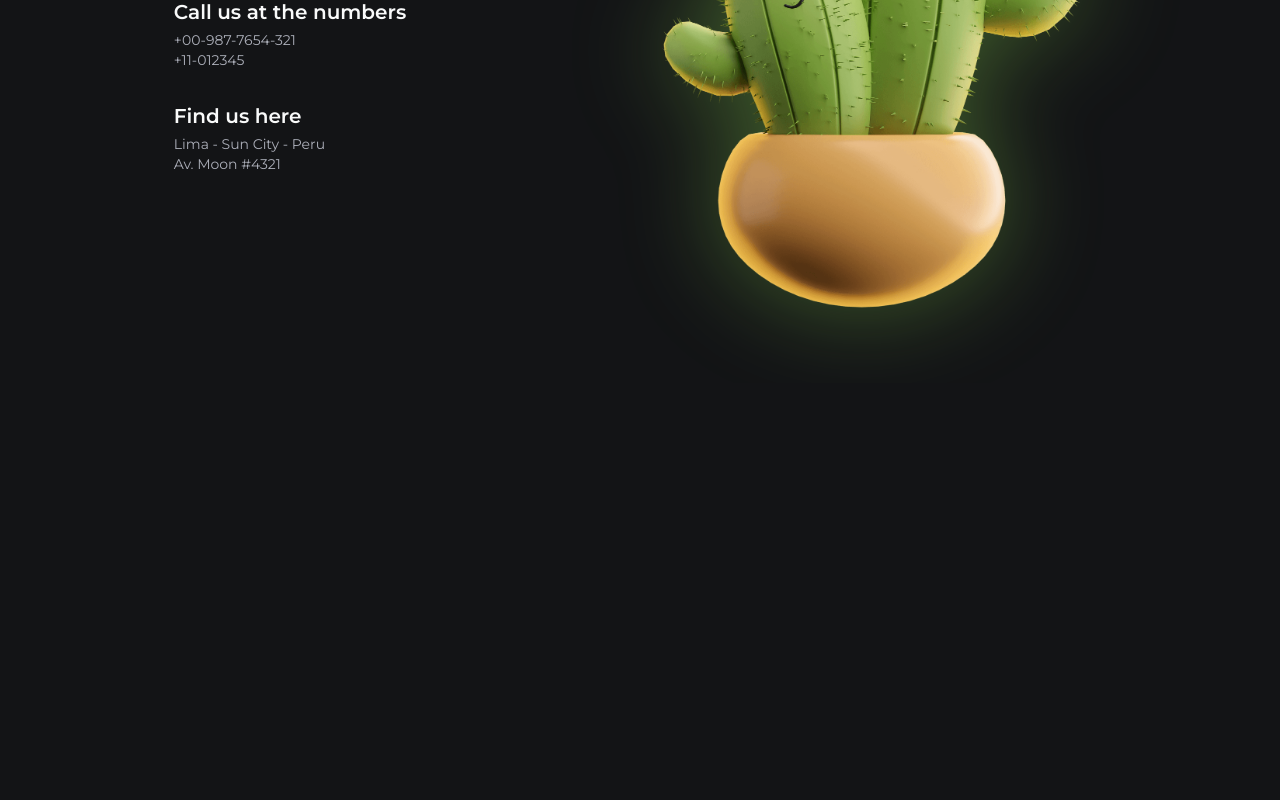
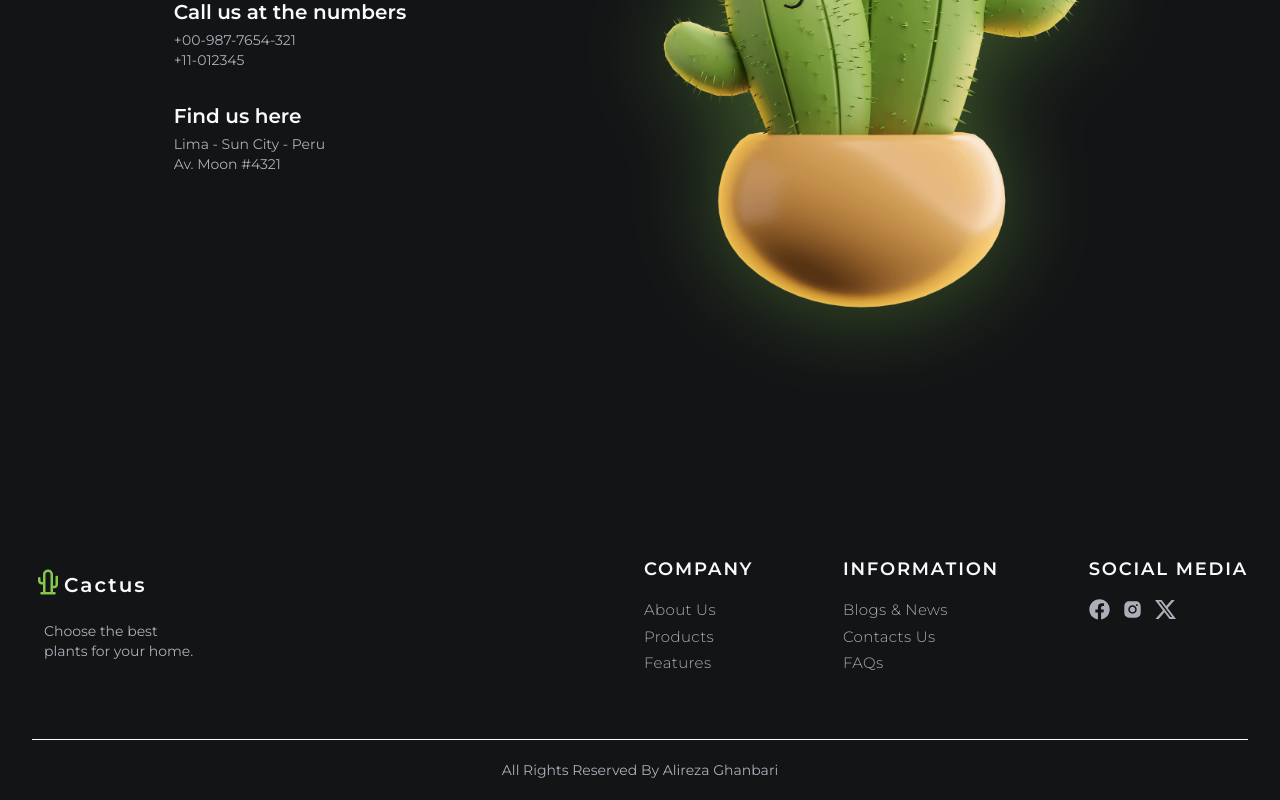
Before and after one commit to Alireza-ghanbari/cactus-shop, a React (Vite) app: page / in a window 1280 px wide. Shown: the part 4068-4868 px from the top of the page. Before the commit the page ends 4451 px from the top, so only its background shows below. Built offline with nearby package versions, Linux system fonts and the light colour scheme.

Commit message:
complete footer

```diff
--- a/src/pages/Home.jsx
+++ b/src/pages/Home.jsx
@@ -10,12 +10,14 @@ import shopcactus4 from "../assets/shop-cactus-4.png";
 import shopcactus5 from "../assets/shop-cactus-5.png";
 import carecactus from "../assets/care-cactus.png";
 import contactcactus from "../assets/contact-cactus.png";
-import { FaArrowRight } from "react-icons/fa";
+import favicon from "../assets/favicon.png";
+import { FaArrowRight, FaFacebook } from "react-icons/fa";
 import { IoBagOutline } from "react-icons/io5";
 import { ImCheckboxChecked } from "react-icons/im";
 import { MdEmail } from "react-icons/md";
 import { BiLogoTelegram, BiSolidPhoneCall } from "react-icons/bi";
-import { BsTelegram } from "react-icons/bs";
+import {  BsTwitterX } from "react-icons/bs";
+import { AiFillInstagram } from "react-icons/ai";
 
 export default function Home() {
   return (
@@ -262,16 +264,24 @@ export default function Home() {
             <div className="flex items-center lg:items-start flex-col gap-2">
               <h2 className="text-title text-xl font-semibold">Write to us</h2>
               <div className="flex items-center lg:items-start gap-2">
-                <BiLogoTelegram className="text-darkGrenn cursor-pointer" size={22} />
+                <BiLogoTelegram
+                  className="text-darkGrenn cursor-pointer"
+                  size={22}
+                />
                 <MdEmail className="text-darkGrenn cursor-pointer" size={22} />
-                <BiSolidPhoneCall className="text-darkGrenn cursor-pointer" size={22} />
+                <BiSolidPhoneCall
+                  className="text-darkGrenn cursor-pointer"
+                  size={22}
+                />
               </div>
             </div>
             <div className="flex items-center lg:items-start flex-col gap-1">
-              <h2 className="text-title text-xl font-semibold">Call us at the numbers</h2>
+              <h2 className="text-title text-xl font-semibold">
+                Call us at the numbers
+              </h2>
               <div className="flex flex-col items-center lg:items-start text-sm">
-                 <p>+00-987-7654-321</p>
-                 <p>+11-012345</p>
+                <p>+00-987-7654-321</p>
+                <p>+11-012345</p>
               </div>
             </div>
             <div className="flex items-center lg:items-start flex-col gap-1">
@@ -287,6 +297,69 @@ export default function Home() {
           </div>
         </div>
       </div>
+
+      {/* footer */}
+      <div className="flex lg:flex-row flex-col items-start lg:items-center lg:justify-between lg:mt-48 mt-14 gap-10 lg:gap-2 pb-12">
+        <div className="flex flex-col items-start justify-start gap-5 flex-1">
+          <div className="flex items-center justify-start">
+            <img src={favicon} className="w-8 h-8 translate-y-[-3px]" />
+            <h1 className="font-semibold text-xl text-title xs:tracking-widest">
+              Cactus
+            </h1>
+          </div>
+          <p className="text-sm lg:ml-3">
+            Choose the best <br /> plants for your home.
+          </p>
+        </div>
+
+        <div className="flex flex-wrap flex-col sm:flex-row justify-start lg:justify-between lg:items-start flex-1 gap-10 lg:gap-0">
+          <div className="flex flex-col gap-1">
+            <h2 className="text-title text-lg font-semibold tracking-widest mb-3">
+              COMPANY
+            </h2>
+            <p className="text-[15px] tracking-wide font-light hover:text-title duration-100 cursor-pointer">
+              About Us
+            </p>
+            <p className="text-[15px] tracking-wide font-light hover:text-title duration-100 cursor-pointer">
+              Products
+            </p>
+            <p className="text-[15px] tracking-wide font-light hover:text-title duration-100 cursor-pointer">
+              Features
+            </p>
+          </div>
+          <div className="flex flex-col gap-1">
+            <h2 className="text-title text-lg font-semibold tracking-widest mb-3">
+              INFORMATION
+            </h2>
+            <p className="text-[15px] tracking-wide font-light hover:text-title duration-100 cursor-pointer">
+              Blogs & News
+            </p>
+            <p className="text-[15px] tracking-wide font-light hover:text-title duration-100 cursor-pointer">
+              Contacts Us
+            </p>
+            <p className="text-[15px] tracking-wide font-light hover:text-title duration-100 cursor-pointer">
+              FAQs
+            </p>
+          </div>
+          <div className="flex flex-col gap-1">
+            <h2 className="text-title text-lg font-semibold tracking-widest mb-3">
+              SOCIAL MEDIA
+            </h2>
+            <div className="flex gap-3">
+              <p className="text-[15px] tracking-wide font-light hover:text-title duration-100 cursor-pointer">
+                <FaFacebook size={21} />
+              </p>
+              <p className="text-[15px] tracking-wide font-light hover:text-title duration-100 cursor-pointer">
+                <AiFillInstagram size={21} />
+              </p>
+              <p className="text-[15px] tracking-wide font-light hover:text-title duration-100 cursor-pointer">
+                <BsTwitterX size={21} />
+              </p>
+            </div>
+          </div>
+        </div>
+      </div>
+      <h4 className="text-center text-sm flex items-center justify-center gap-1 mt-4 pt-5 border-t border-title flex-wrap">All Rights Reserved By Alireza Ghanbari</h4>
     </div>
   );
 }
```
